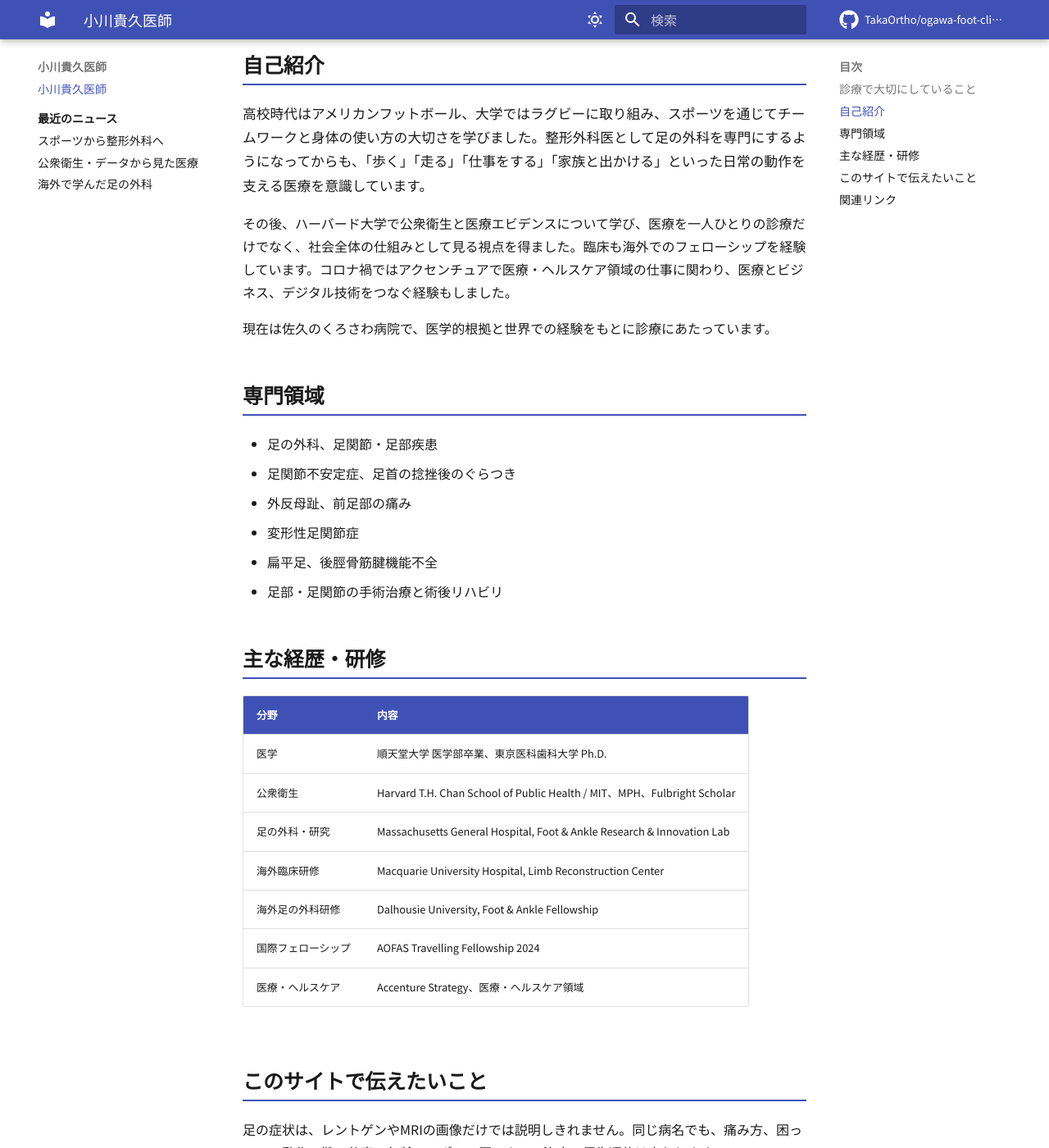
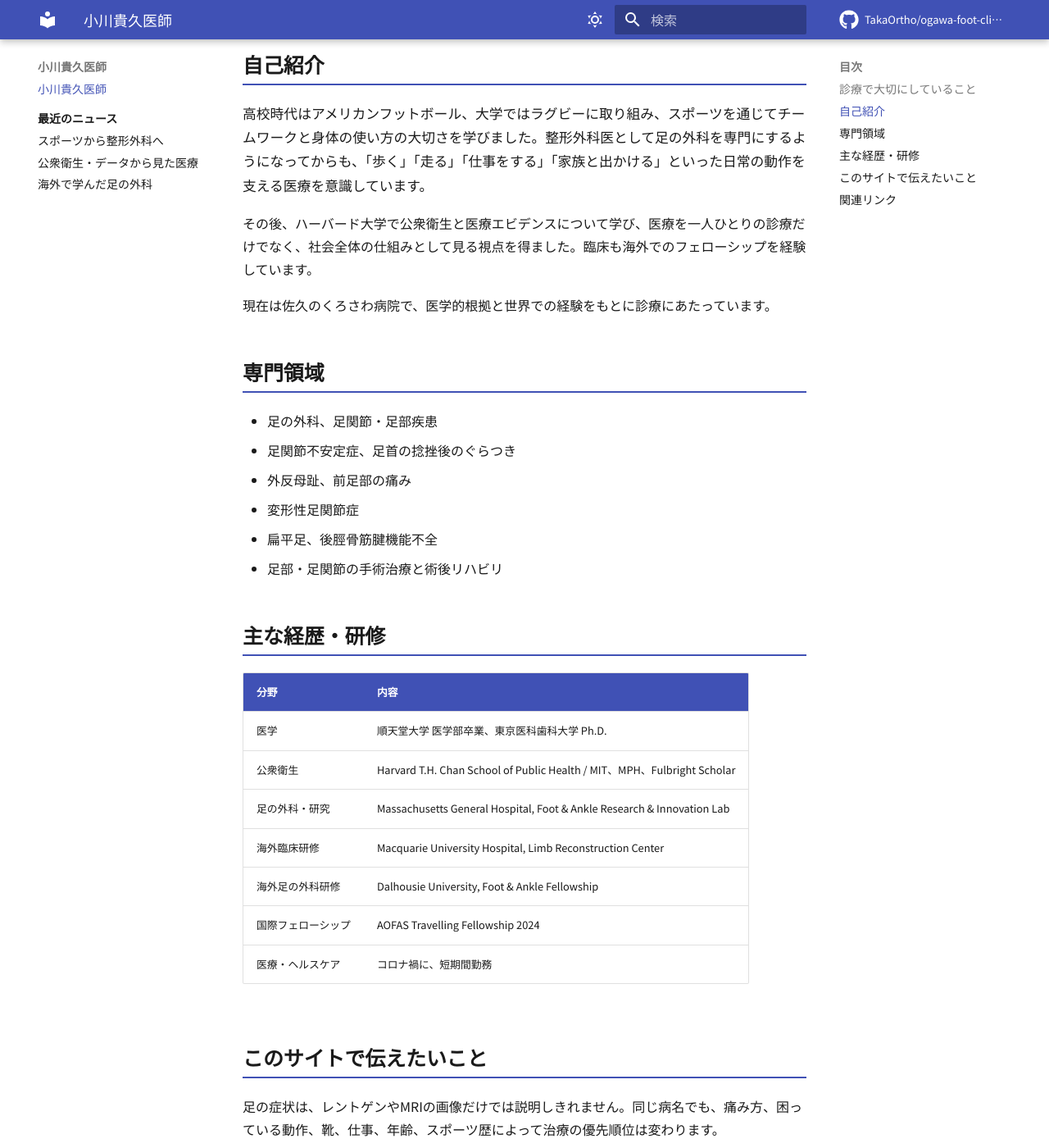
Before and after one commit to TakaOrtho/ogawa-foot-clinic-wiki, an MkDocs documentation site: the page built from docs/about.md, in a window 1280 px wide and 1400 px high, scrolled down 1030 px. Shown: the whole window at 82% size. Built offline with MkDocs 1.6.1 and Material for MkDocs 9.7.7, drawn with Linux system fonts in a browser that asks for light colours; comment, search, counter and statistics services are not loaded.

Commit message:
Tone down the Accenture mention in the public physician profile.
Co-authored-by: Cursor <cursoragent@cursor.com>

```diff
--- a/docs/about.md
+++ b/docs/about.md
@@ -36,7 +36,7 @@
 
 高校時代はアメリカンフットボール、大学ではラグビーに取り組み、スポーツを通じてチームワークと身体の使い方の大切さを学びました。整形外科医として足の外科を専門にするようになってからも、「歩く」「走る」「仕事をする」「家族と出かける」といった日常の動作を支える医療を意識しています。
 
-その後、ハーバード大学で公衆衛生と医療エビデンスについて学び、医療を一人ひとりの診療だけでなく、社会全体の仕組みとして見る視点を得ました。臨床も海外でのフェローシップを経験しています。コロナ禍ではアクセンチュアで医療・ヘルスケア領域の仕事に関わり、医療とビジネス、デジタル技術をつなぐ経験もしました。
+その後、ハーバード大学で公衆衛生と医療エビデンスについて学び、医療を一人ひとりの診療だけでなく、社会全体の仕組みとして見る視点を得ました。臨床も海外でのフェローシップを経験しています。
 
 現在は佐久のくろさわ病院で、医学的根拠と世界での経験をもとに診療にあたっています。
 
@@ -59,7 +59,7 @@
 | 海外臨床研修 | Macquarie University Hospital, Limb Reconstruction Center |
 | 海外足の外科研修 | Dalhousie University, Foot & Ankle Fellowship |
 | 国際フェローシップ | AOFAS Travelling Fellowship 2024 |
-| 医療・ヘルスケア | Accenture Strategy、医療・ヘルスケア領域 |
+| 医療・ヘルスケア | コロナ禍に、短期間勤務 |
 
 ## このサイトで伝えたいこと
 
```
Also changed, not shown: docs/about/news/public-health-data.md (+2 -2 lines).
